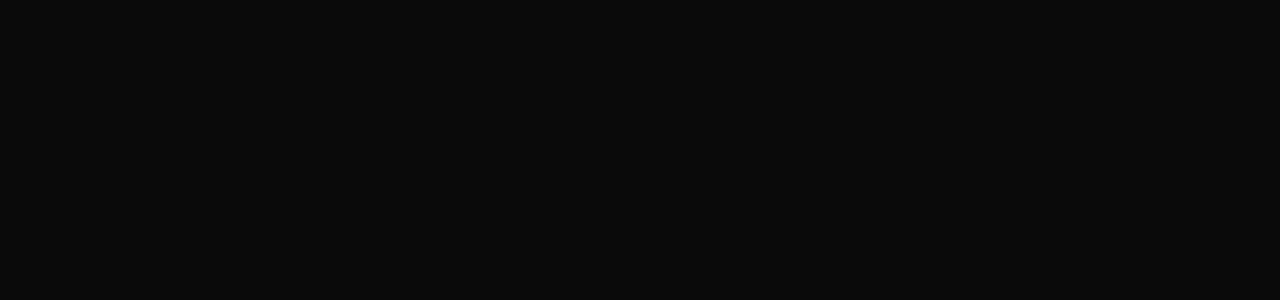
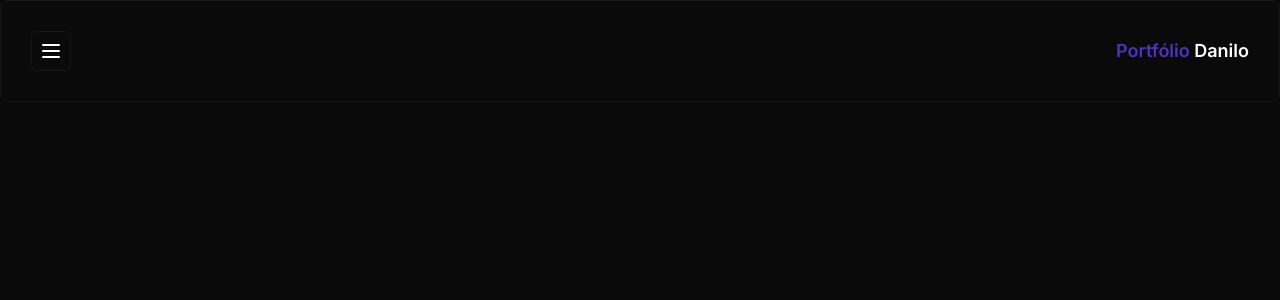
Before and after one commit to daniilomendes/portifolio, a Next.js app: page / in a window 1280 px wide. Shown: the top 300 px of the page. Built offline with nearby package versions, Linux system fonts and the light colour scheme.

Commit message:
feat: Adicionando Card, Button e Header nos components/ui

```diff
--- a/package.json
+++ b/package.json
@@ -9,6 +9,7 @@
     "lint": "next lint"
   },
   "dependencies": {
+    "@radix-ui/react-slot": "^1.0.2",
     "class-variance-authority": "^0.7.0",
     "clsx": "^2.0.0",
     "lucide-react": "^0.298.0",
--- a/src/app/layout.tsx
+++ b/src/app/layout.tsx
@@ -1,6 +1,7 @@
 import type { Metadata } from 'next'
 import { Inter } from 'next/font/google'
 import './globals.css'
+import Header from '@/components/ui/header'
 
 const inter = Inter({ subsets: ['latin'] })
 
@@ -16,7 +17,10 @@
 }) {
   return (
     <html lang="en">
-      <body className={inter.className}>{children}</body>
+      <body className={inter.className}>
+        <Header />
+        {children}
+        </body>
     </html>
   )
 }
--- /dev/null
+++ b/src/components/ui/button.tsx
@@ -0,0 +1,56 @@
+import * as React from "react"
+import { Slot } from "@radix-ui/react-slot"
+import { cva, type VariantProps } from "class-variance-authority"
+
+import { cn } from "@/lib/utils"
+
+const buttonVariants = cva(
+  "inline-flex items-center justify-center whitespace-nowrap rounded-md text-sm font-medium ring-offset-background transition-colors focus-visible:outline-none focus-visible:ring-2 focus-visible:ring-ring focus-visible:ring-offset-2 disabled:pointer-events-none disabled:opacity-50",
+  {
+    variants: {
+      variant: {
+        default: "bg-primary text-primary-foreground hover:bg-primary/90",
+        destructive:
+          "bg-destructive text-destructive-foreground hover:bg-destructive/90",
+        outline:
+          "border border-input bg-background hover:bg-accent hover:text-accent-foreground",
+        secondary:
+          "bg-secondary text-secondary-foreground hover:bg-secondary/80",
+        ghost: "hover:bg-accent hover:text-accent-foreground",
+        link: "text-primary underline-offset-4 hover:underline",
+      },
+      size: {
+        default: "h-10 px-4 py-2",
+        sm: "h-9 rounded-md px-3",
+        lg: "h-11 rounded-md px-8",
+        icon: "h-10 w-10",
+      },
+    },
+    defaultVariants: {
+      variant: "default",
+      size: "default",
+    },
+  }
+)
+
+export interface ButtonProps
+  extends React.ButtonHTMLAttributes<HTMLButtonElement>,
+    VariantProps<typeof buttonVariants> {
+  asChild?: boolean
+}
+
+const Button = React.forwardRef<HTMLButtonElement, ButtonProps>(
+  ({ className, variant, size, asChild = false, ...props }, ref) => {
+    const Comp = asChild ? Slot : "button"
+    return (
+      <Comp
+        className={cn(buttonVariants({ variant, size, className }))}
+        ref={ref}
+        {...props}
+      />
+    )
+  }
+)
+Button.displayName = "Button"
+
+export { Button, buttonVariants }
--- /dev/null
+++ b/src/components/ui/card.tsx
@@ -0,0 +1,79 @@
+import * as React from "react"
+
+import { cn } from "@/lib/utils"
+
+const Card = React.forwardRef<
+  HTMLDivElement,
+  React.HTMLAttributes<HTMLDivElement>
+>(({ className, ...props }, ref) => (
+  <div
+    ref={ref}
+    className={cn(
+      "rounded-lg border bg-card text-card-foreground shadow-sm",
+      className
+    )}
+    {...props}
+  />
+))
+Card.displayName = "Card"
+
+const CardHeader = React.forwardRef<
+  HTMLDivElement,
+  React.HTMLAttributes<HTMLDivElement>
+>(({ className, ...props }, ref) => (
+  <div
+    ref={ref}
+    className={cn("flex flex-col space-y-1.5 p-6", className)}
+    {...props}
+  />
+))
+CardHeader.displayName = "CardHeader"
+
+const CardTitle = React.forwardRef<
+  HTMLParagraphElement,
+  React.HTMLAttributes<HTMLHeadingElement>
+>(({ className, ...props }, ref) => (
+  <h3
+    ref={ref}
+    className={cn(
+      "text-2xl font-semibold leading-none tracking-tight",
+      className
+    )}
+    {...props}
+  />
+))
+CardTitle.displayName = "CardTitle"
+
+const CardDescription = React.forwardRef<
+  HTMLParagraphElement,
+  React.HTMLAttributes<HTMLParagraphElement>
+>(({ className, ...props }, ref) => (
+  <p
+    ref={ref}
+    className={cn("text-sm text-muted-foreground", className)}
+    {...props}
+  />
+))
+CardDescription.displayName = "CardDescription"
+
+const CardContent = React.forwardRef<
+  HTMLDivElement,
+  React.HTMLAttributes<HTMLDivElement>
+>(({ className, ...props }, ref) => (
+  <div ref={ref} className={cn("p-6 pt-0", className)} {...props} />
+))
+CardContent.displayName = "CardContent"
+
+const CardFooter = React.forwardRef<
+  HTMLDivElement,
+  React.HTMLAttributes<HTMLDivElement>
+>(({ className, ...props }, ref) => (
+  <div
+    ref={ref}
+    className={cn("flex items-center p-6 pt-0", className)}
+    {...props}
+  />
+))
+CardFooter.displayName = "CardFooter"
+
+export { Card, CardHeader, CardFooter, CardTitle, CardDescription, CardContent }
--- /dev/null
+++ b/src/components/ui/header.tsx
@@ -0,0 +1,22 @@
+import { MenuIcon } from "lucide-react";
+import { Button } from "./button";
+import { Card } from "./card";
+import Link from "next/link";
+
+const Header = () => {
+  return (
+    <Card className="flex items-center justify-between p-[1.875rem]">
+      <Button size="icon" variant="outline">
+        <MenuIcon />
+      </Button>
+
+      <Link href="/">
+        <h1 className="text-lg font-semibold">
+          <span className="text-primary">Portfólio</span> Danilo
+        </h1>
+      </Link>
+    </Card>
+  );
+};
+
+export default Header;
```
Also changed, not shown: 1 other file (tests, documents, lock files or other folders).
